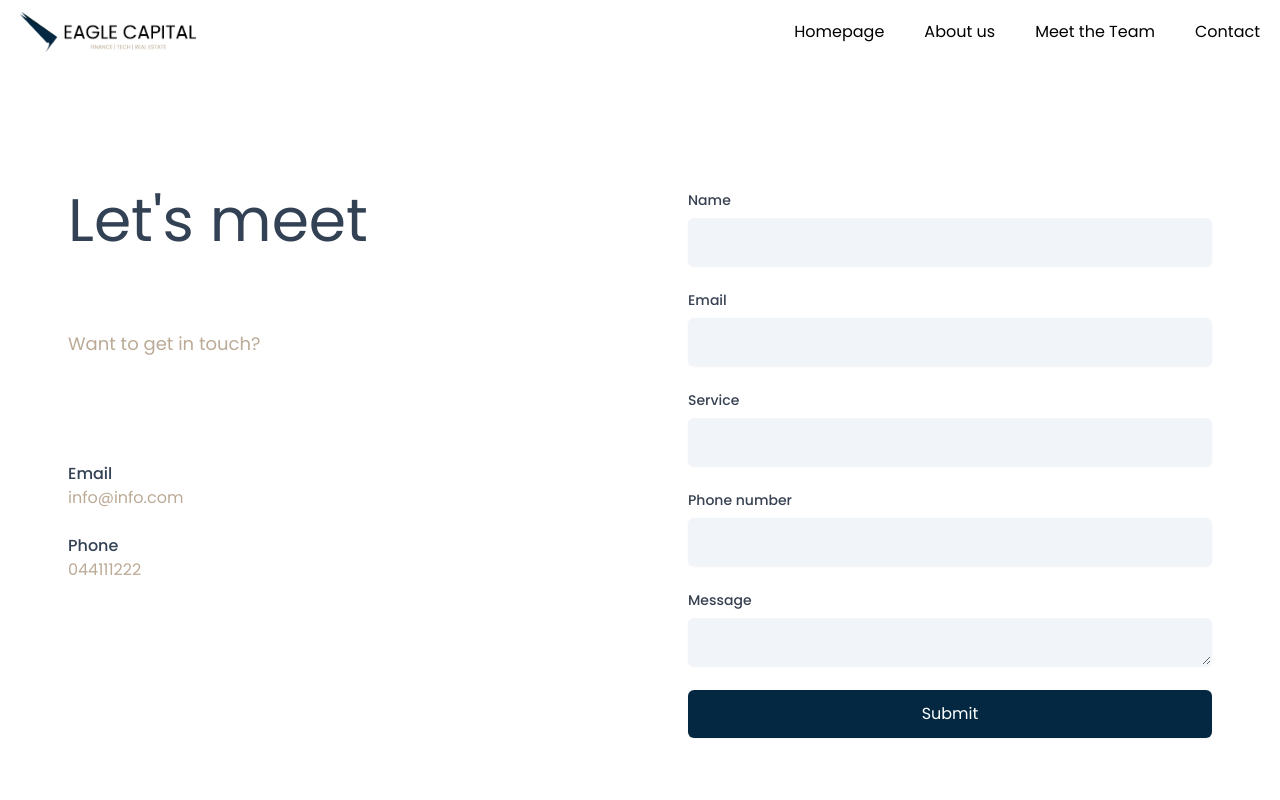
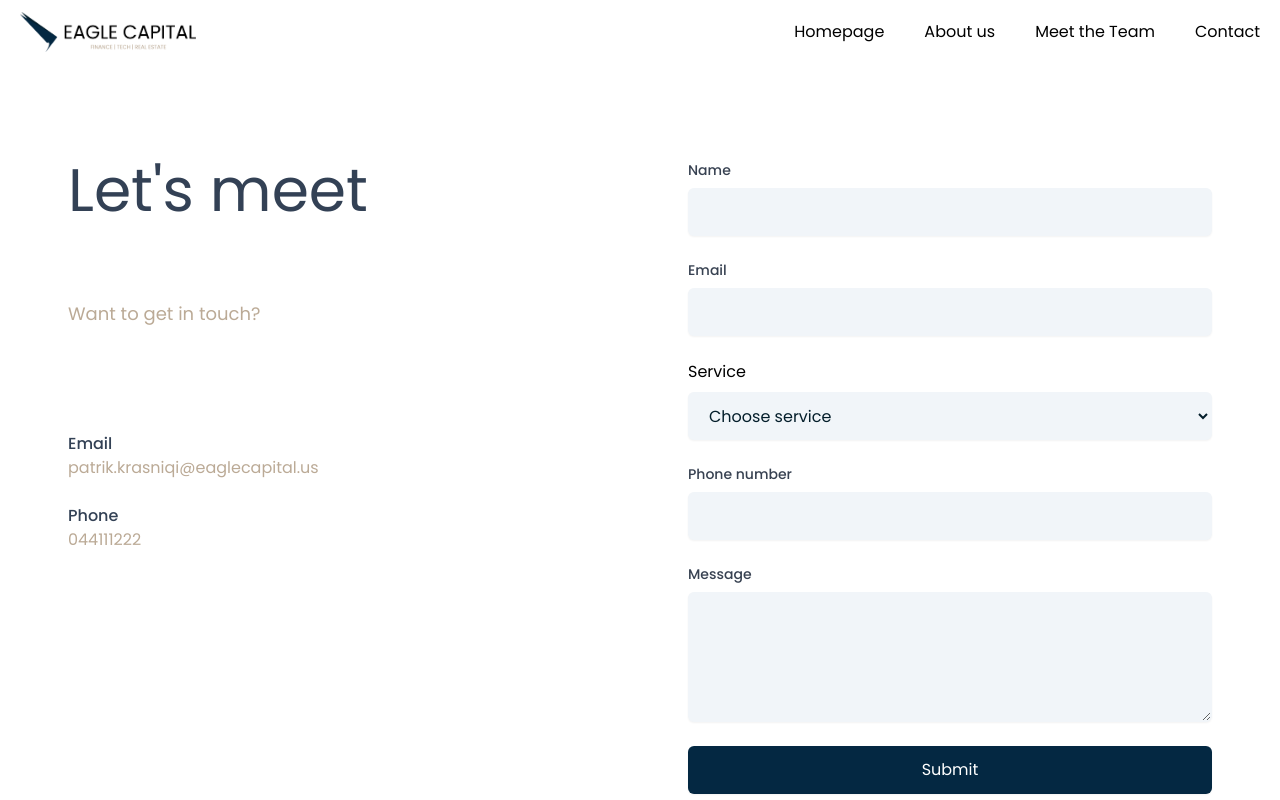
Before and after one commit to rgnpcrz/eagle-capital-web, a React (Vite) app: page /contact-us in a window 1280 px wide. Shown: the top 800 px of the page. Built offline with nearby package versions, Linux system fonts and the light colour scheme.

Commit message:
contact form improvement

```diff
--- a/package.json
+++ b/package.json
@@ -4,7 +4,7 @@
   "version": "0.1.1",
   "type": "module",
   "scripts": {
-    "dev": "vite",
+    "dev": "vite --host",
     "build": "vite build",
     "lint": "eslint . --ext js,jsx --report-unused-disable-directives --max-warnings 0",
     "preview": "vite preview"
--- a/src/pages/ContactUs/ContactUs.jsx
+++ b/src/pages/ContactUs/ContactUs.jsx
@@ -1,8 +1,18 @@
 import React, { useState, useEffect } from "react";
 import InputField from "../../utils/InputField";
+import services from "../../data/services";
+
+const initialFormState = {
+  name: "",
+  email: "",
+  service: "",
+  phone: "",
+  message: "",
+};
 
 export default function ContactUs() {
   const [isVisible, setIsVisible] = useState(false);
+  const [formData, setFormData] = useState(initialFormState);
 
   useEffect(() => {
     const timer = setTimeout(() => {
@@ -11,51 +21,92 @@ export default function ContactUs() {
     return () => clearTimeout(timer);
   }, []);
 
+  useEffect(() => {
+    const query = new URLSearchParams(location.search);
+    const service = query.get("service");
+
+    console.log("QUERY DATA:", service);
+    if (service) {
+      setFormData((prevFormData) => ({
+        ...prevFormData,
+        service,
+      }));
+    }
+  }, [location.search]);
+
+  const handleChange = (e) => {
+    const { name, value } = e.target;
+    setFormData({
+      ...formData,
+      [name]: value,
+    });
+  };
+
+  const handleSubmit = (_e) => {
+    _e.preventDefault();
+    const { name, email, service: selectedServiceSlug, phone, message } = formData;
+
+    // Find the service name using the slug
+    const selectedService = services.find((service) => service.slug === selectedServiceSlug)?.name || "General";
+
+    const subject = encodeURIComponent(`Service Inquiry: ${selectedService}`);
+    const body = encodeURIComponent(`Name: ${name}\nEmail: ${email}\nPhone: ${phone}\n\nMessage:\n${message}`);
+
+    // Construct the mailto URL
+    const mailtoLink = `mailto:patrik.krasniqi@eaglecapital.us?subject=${subject}&body=${body}`;
+
+    // Redirect to the mailto link
+    window.location.href = mailtoLink;
+  };
+
   return (
     <div className="bg-white min-h-screen flex items-center justify-center">
       <div className="page-container mx-auto flex flex-col px-3 py-12 w-full max-w-6xl">
         <div className="flex flex-wrap md:flex-nowrap">
           <div className="w-full md:w-1/2 bg-white md:p-12 space-y-4">
-            <div
-              className={`transform transition-all duration-700 ${
-                isVisible
-                  ? "translate-x-0 opacity-100"
-                  : "-translate-x-full opacity-0"
-              }`}
-            >
-              <h1 className="text-6xl sm:pt-0 pt-8 text-slate-700">
-                Let's meet
-              </h1>
+            <div className={`transform transition-all duration-700 ${isVisible ? "translate-x-0 opacity-100" : "-translate-x-full opacity-0"}`}>
+              <h1 className="text-6xl sm:pt-0 pt-8 text-slate-700">Let's meet</h1>
             </div>
-            <p className="text-lg text-gold font-bolder py-16">
-              Want to get in touch?
-            </p>
+            <p className="text-lg text-gold font-bolder py-16">Want to get in touch?</p>
             <div className="pt-6">
               <p className="font-medium text-slate-700">Email</p>
-              <p className="text-gold">info@info.com</p>
+              <p className="text-gold">patrik.krasniqi@eaglecapital.us</p>
             </div>
             <div className="py-2">
               <p className="font-medium text-slate-700">Phone</p>
               <p className="text-gold">044111222</p>
             </div>
-            <hr className="block md:hidden border-slate-300 py-10" />
+            <hr className="block md:hidden border-slate-300 py-10 " />
           </div>
 
           <div className="w-full md:w-1/2 bg-white md:p-12">
             <form className="space-y-6">
-              <InputField label="Name" id="name" />
-              <InputField label="Email" id="email" type="email" />
-              <InputField label="Service" id="service" />
-              <InputField label="Phone number" id="phone" />
-              <InputField
-                label="Message"
-                id="message"
-                isTextarea={true}
-                rows="4"
-              />
+              <InputField label="Name" id="name" name="name" handleChange={handleChange} />
+              <InputField label="Email" id="email" type="email" name="email" handleChange={handleChange} />
+              {/* <InputField label="Service" id="service" /> */}
+              <div>
+                <label className="block">Service</label>
+                <select
+                  name="service"
+                  value={formData.service}
+                  onChange={handleChange}
+                  placeholder="Choose Service"
+                  className="mt-2 block w-full h-12 px-4 bg-slate-100 text-secondary rounded-md shadow-sm border border-transparent focus:border-primary focus:ring-0 focus:outline-none"
+                >
+                  <option value="">Choose service</option>
+                  {services?.map((service) => (
+                    <option key={`TargjzifHYOt0cvVL${service.slug}`} value={service.slug}>
+                      {service.name}
+                    </option>
+                  ))}
+                </select>
+              </div>
+              <InputField label="Phone number" id="phone" name="phone" handleChange={handleChange} />
+              <InputField label="Message" id="message" name="message" isTextarea={true} rows="4" handleChange={handleChange} />
               <div>
                 <button
                   type="submit"
+                  onClick={handleSubmit}
                   className="w-full py-3 px-4 bg-primary-dark text-white rounded-md shadow-sm bg-primary focus:outline-none focus:ring-primary hover:bg-gold hover:text-black duration-150"
                 >
                   Submit
--- a/src/utils/InputField.jsx
+++ b/src/utils/InputField.jsx
@@ -1,6 +1,6 @@
 import React from "react";
 
-export default function InputField({ label, id, type = "text", isTextarea = false, rows }) {
+export default function InputField({ label, id, name = "", type = "text", isTextarea = false, rows, handleChange = () => {} }) {
   return (
     <div>
       <label htmlFor={id} className="block text-sm font-medium text-gray-700">
@@ -10,13 +10,17 @@ export default function InputField({ label, id, type = "text", isTextarea = fals
         <textarea
           id={id}
           rows={rows || 4}
-          className="mt-2 block w-full h-12 px-4 bg-slate-100 text-secondary rounded-md shadow-sm border border-transparent focus:border-primary focus:ring-0 focus:outline-none"
+          name={name}
+          className="mt-2 block w-full min-h-12 p-4 bg-slate-100 text-secondary rounded-md shadow-sm border border-transparent focus:border-primary focus:ring-0 focus:outline-none"
+          onChange={handleChange}
         ></textarea>
       ) : (
         <input
           type={type}
           id={id}
-          className="mt-2 block w-full h-12 px-4 bg-slate-100 text-secondary rounded-md shadow-sm border border-transparent focus:border-primary focus:ring-0 focus:outline-none"
+          name={name}
+          className="mt-2 block w-full h-12 px-4  bg-slate-100 text-secondary rounded-md shadow-sm border border-transparent focus:border-primary focus:ring-0 focus:outline-none"
+          onChange={handleChange}
         />
       )}
     </div>
```
